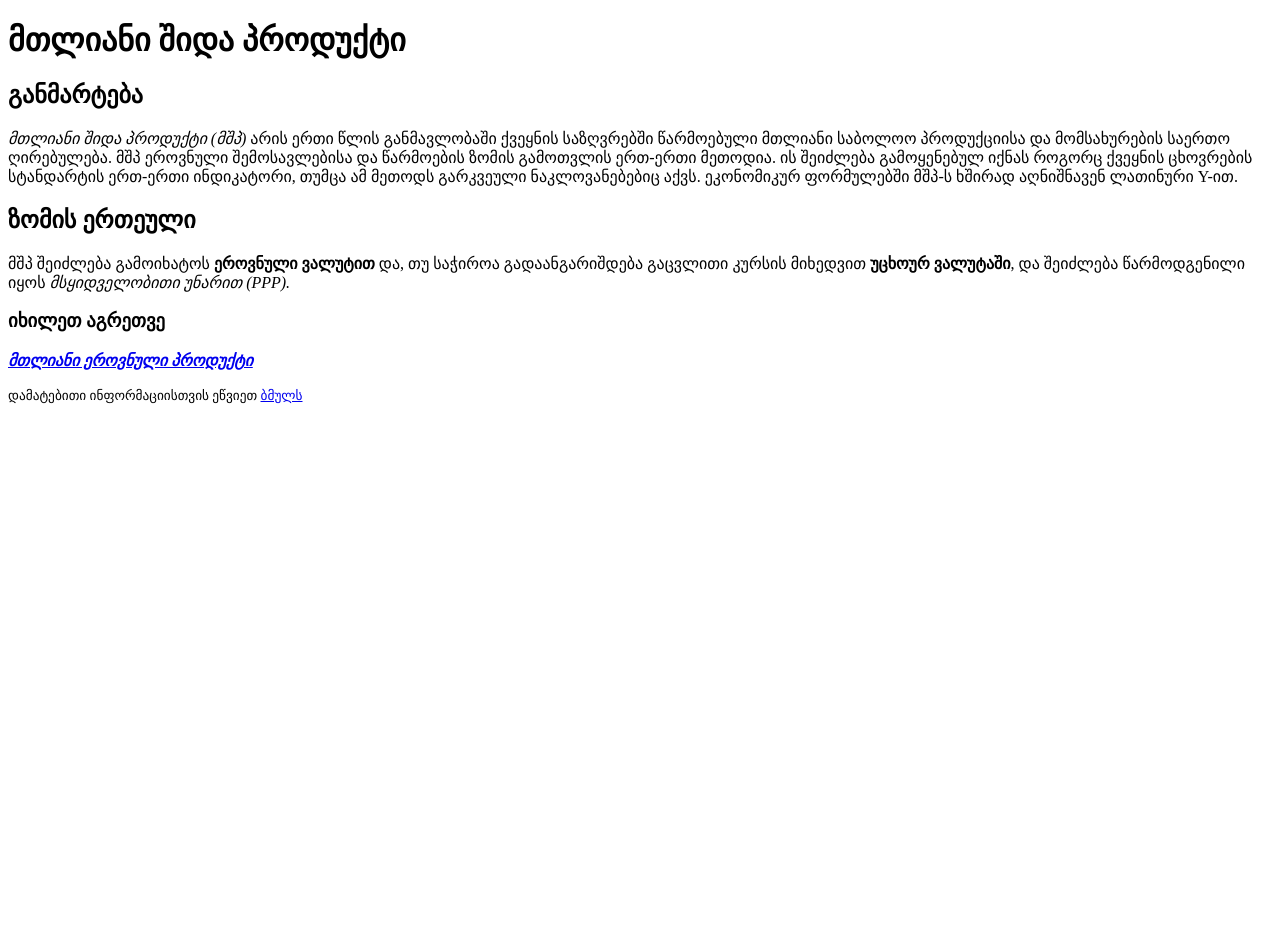
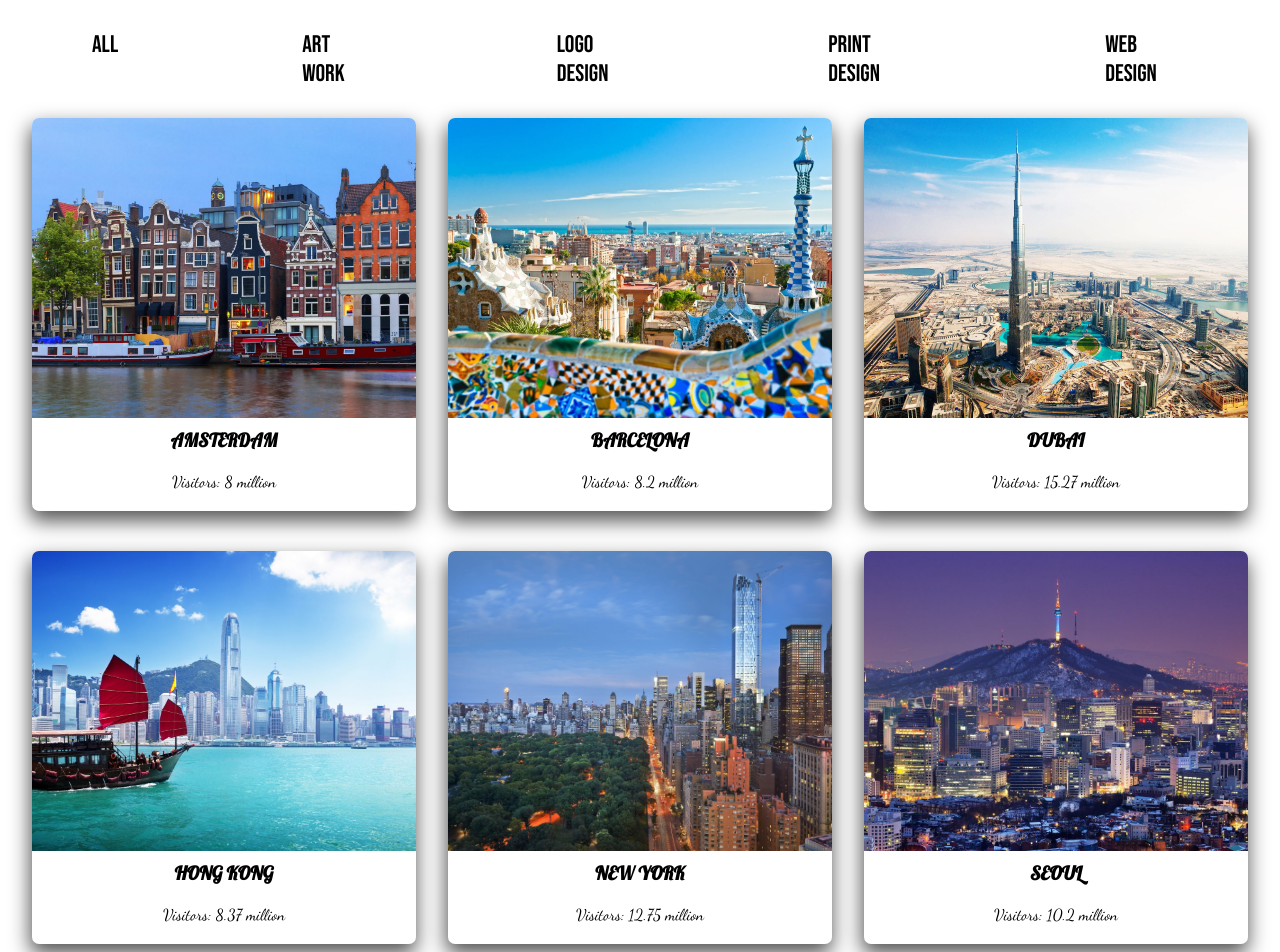
Before and after one commit to TsertsvadzeE/frontend, a plain HTML site: page index.html in a window 1280 px wide. Shown: the top 952 px of the page. Before the commit the page ends 800 px from the top, so only its background shows below. Drawn offline with Linux system fonts and the light colour scheme; a web font is replaced by a local one.

Commit message:
Add files via upload

```diff
--- a/index.html
+++ b/index.html
@@ -1,37 +1,99 @@
 <!DOCTYPE html>
-<html>
+<html lang="en">
 <head>
-		<title>ელისო ცერცვაძე</title>
     <meta charset="UTF-8">
-		<meta name="keywords" content="მშპ, ეკონომიკა, ეროვნული ანგარიშები">
-		<meta name="description" content="უმნიშვნელოვანესი ეკონომიკური ინდიკატორი">
+    <meta http-equiv="X-UA-Compatible" content="IE=edge">
     <meta name="viewport" content="width=device-width, initial-scale=1.0">
+    <title>cities</title>
+    <link rel="stylesheet" href="styles.css">
 </head>
 <body>
-        <h1>მთლიანი შიდა პროდუქტი</h1>
-        <h2>განმარტება</h2>
-            <p>
-                <i>მთლიანი შიდა პროდუქტი (მშპ)</i> არის ერთი წლის განმავლობაში
-                ქვეყნის საზღვრებში წარმოებული მთლიანი საბოლოო პროდუქციისა და
-                მომსახურების საერთო ღირებულება. მშპ ეროვნული შემოსავლებისა და
-                წარმოების ზომის გამოთვლის ერთ-ერთი მეთოდია. ის შეიძლება გამოყენებულ
-                იქნას როგორც ქვეყნის ცხოვრების სტანდარტის ერთ-ერთი ინდიკატორი,
-                თუმცა ამ მეთოდს გარკვეული ნაკლოვანებებიც აქვს. ეკონომიკურ ფორმულებში
-                მშპ-ს ხშირად აღნიშნავენ ლათინური Y-ით.
-            </p>
-        <h2>ზომის ერთეული</h2>
-            <P>
-                მშპ შეიძლება გამოიხატოს <strong>ეროვნული ვალუტით</strong> და,
-                თუ საჭიროა გადაანგარიშდება გაცვლითი კურსის მიხედვით <strong>უცხოურ ვალუტაში</strong>,
-                და შეიძლება წარმოდგენილი იყოს <i>მსყიდველობითი უნარით (PPP).</i>
-            </P>
-        <h3>იხილეთ აგრეთვე</h3>
-            <a href="https://ka.wikipedia.org/wiki/%E1%83%9B%E1%83%97%E1%83%9A%E1%83%98%E1%83%90%E1%83%9C%E1%83%98_%E1%83%94%E1%83%A0%E1%83%9D%E1%83%95%E1%83%9C%E1%83%A3%E1%83%9A%E1%83%98_%E1%83%9E%E1%83%A0%E1%83%9D%E1%83%93%E1%83%A3%E1%83%A5%E1%83%A2%E1%83%98" target="_blank"><i><strong>მთლიანი ეროვნული პროდუქტი</strong></i></a>
-            <p>
-                <small>დამატებითი ინფორმაციისთვის ეწვიეთ
-                <a href="https://ka.wikipedia.org/wiki/%E1%83%9B%E1%83%97%E1%83%9A%E1%83%98%E1%83%90%E1%83%9C%E1%83%98_%E1%83%A8%E1%83%98%E1%83%93%E1%83%90_%E1%83%9E%E1%83%A0%E1%83%9D%E1%83%93%E1%83%A3%E1%83%A5%E1%83%A2%E1%83%98" target="_blank ">ბმულს</a>
-                </small>
-            </p>
-
+    <header>
+        <nav>
+            <ul class="menu">
+                <li>
+                    <a href="#">all</a>
+                </li>
+                <li>
+                    <a href="#">art work</a>
+                </li>
+                <li>
+                    <a href="#">logo design</a>
+                </li>
+                <li>
+                    <a href="#">print design</a>
+                </li> <li>
+                    <a href="#">web design</a>
+                </li>
+            </ul>
+        </nav>
+    </header>
+    <main>
+        <div class="cards">
+            <div class="card">
+                <figure>
+                    <img src="amsterdam.jpg" alt="">
+                </figure>
+                <h3>amsterdam</h3>
+                <p>Visitors: 8 million</p>
+            </div>
+            <div class="card">
+                <figure>
+                    <img src="barcelona.jpg" alt="">
+                </figure>
+                <h3>barcelona</h3>
+                <p>Visitors: 8.2 million</p>
+            </div>
+            <div class="card">
+                <figure>
+                    <img src="dubai.jpg" alt="">
+                </figure>
+                <h3>dubai</h3>
+                <p>Visitors: 15.27 million</p>
+            </div>
+            <div class="card">
+                <figure>
+                    <img src="hong kong.jpg" alt="">
+                </figure>
+                <h3>hong kong</h3>
+                <p>Visitors: 8.37 million</p>
+            </div>
+            <div class="card">
+                <figure>
+                    <img src="new york.jpeg" alt="">
+                </figure>
+                <h3>new york</h3>
+                <p>Visitors: 12.75 million</p>
+            </div>
+            <div class="card">
+                <figure>
+                    <img src="seoul.jpg" alt="">
+                </figure>
+                <h3>seoul</h3>
+                <p>Visitors: 10.2 million</p>
+            </div>
+            <div class="card">
+                <figure>
+                    <img src="singapore.jpg" alt="">
+                </figure>
+                <h3>singapore</h3>
+                <p>Visitors:  12.11 million</p>
+            </div>
+            <div class="card">
+                <figure>
+                    <img src="taipei.jpg" alt="">
+                </figure>
+                <h3>taipei</h3>
+                <p>Visitors: 7.35 million</p>
+            </div>
+            <div class="card">
+                <figure>
+                    <img src="vienna.jpeg" alt="">
+                </figure>
+                <h3>vienna</h3>
+                <p>Visitors: 6.69 million</p>
+            </div>
+        </div>
+    </main>
 </body>
 </html>
--- /dev/null
+++ b/styles.css
@@ -0,0 +1,88 @@
+@import url('https://fonts.googleapis.com/css2?family=Bebas+Neue&family=Holtwood+One+SC&family=Indie+Flower&family=Inter:wght@700&family=Poor+Story&family=Quicksand:wght@300;500;700&family=Roboto+Condensed&family=Roboto+Mono:wght@100&family=Zen+Antique+Soft&display=swap');
+@import url('https://fonts.googleapis.com/css2?family=Bebas+Neue&family=Holtwood+One+SC&family=Indie+Flower&family=Inter:wght@700&family=Lobster&family=Poor+Story&family=Quicksand:wght@300;500;700&family=Roboto+Condensed&family=Roboto+Mono:wght@100&family=Zen+Antique+Soft&display=swap');
+@import url('https://fonts.googleapis.com/css2?family=Bebas+Neue&family=Dancing+Script&family=Holtwood+One+SC&family=Indie+Flower&family=Inter:wght@700&family=Lobster&family=Poor+Story&family=Quicksand:wght@300;500;700&family=Roboto+Condensed&family=Roboto+Mono:wght@100&family=Zen+Antique+Soft&display=swap');
+
+*{
+    margin: 0;
+    padding: 0;
+    box-sizing: border-box;
+}
+
+.menu{
+    display: flex;
+}
+
+.menu li{
+    list-style: none;
+    padding: 30px 92px;
+    font-size: x-large;
+    font-family: Bebas Neue;
+}
+
+.menu li a{
+    color: black;
+    transition: 1s;
+}
+
+.menu li a:link{
+    text-decoration:none;
+}
+
+.menu li a:hover{
+    background-color: black;
+    color:white
+}
+
+.cards{
+    display: flex;
+    flex-wrap: wrap;
+    justify-content:space-evenly;
+    align-items: center;
+}
+
+.card{
+    width: 30%;
+    margin-bottom: 40px;
+    box-shadow: -1px 9px 20px 1px rgba(0,0,0,0.67);
+    -webkit-box-shadow: -1px 9px 20px 1px rgba(0,0,0,0.67);
+    -moz-box-shadow: -1px 9px 20px 1px rgba(0,0,0,0.67);
+    border-radius: 7px;
+    overflow: hidden;
+    transition: 1s;
+}
+
+.card:hover{
+    background-color: rgba(236, 232, 232, 0.534);
+    color: brown;
+    transform:scale(1.03);
+}
+
+figure{
+    height: 300px;
+}
+
+figure img{
+    height: 100%;
+    width: 100%;
+    object-fit:cover;
+}
+
+.card h3{
+    text-align: center;
+    margin: 10px 0;
+    font-family: Lobster;
+    text-transform: uppercase;
+}
+
+.card p{
+    text-align: center;
+    margin: 20px 0;
+    font-family: Dancing Script;
+}
+
+
+@media only screen and (max-width: 1024px) {
+    .menu{
+        display: none;
+    }
+}
```
Also changed, not shown: amsterdam.jpg (added), barcelona.jpg (added), dubai.jpg (added), hong kong.jpg (added), new york.jpeg (added), seoul.jpg (added), singapore.jpg (added), taipei.jpg (added), vienna.jpeg (added). Lines whose indentation alone changed are shown as unchanged.
